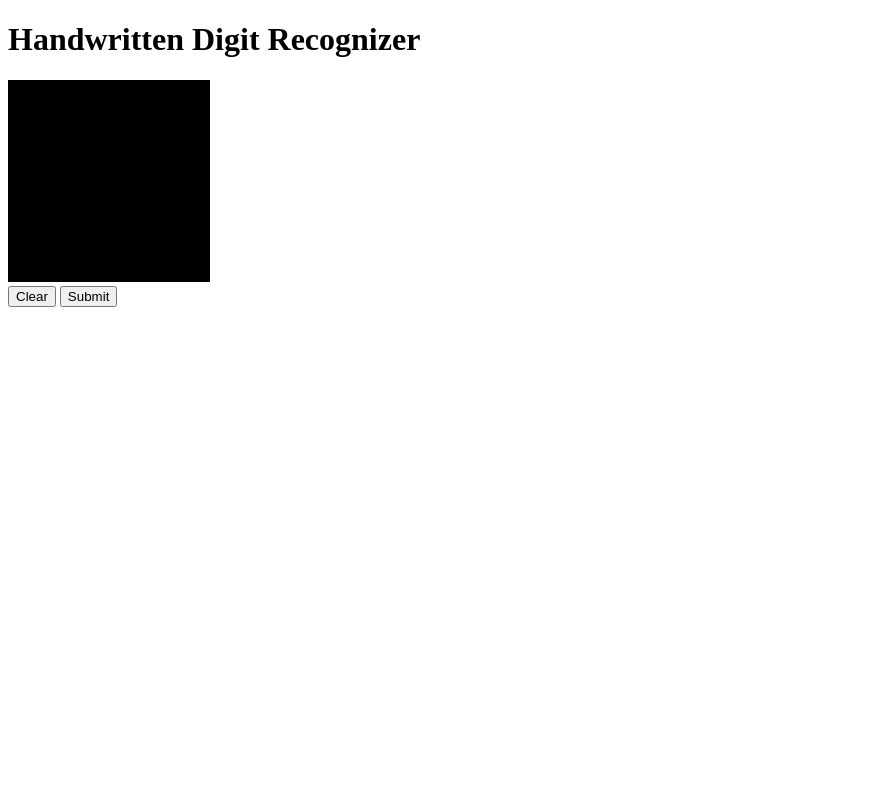
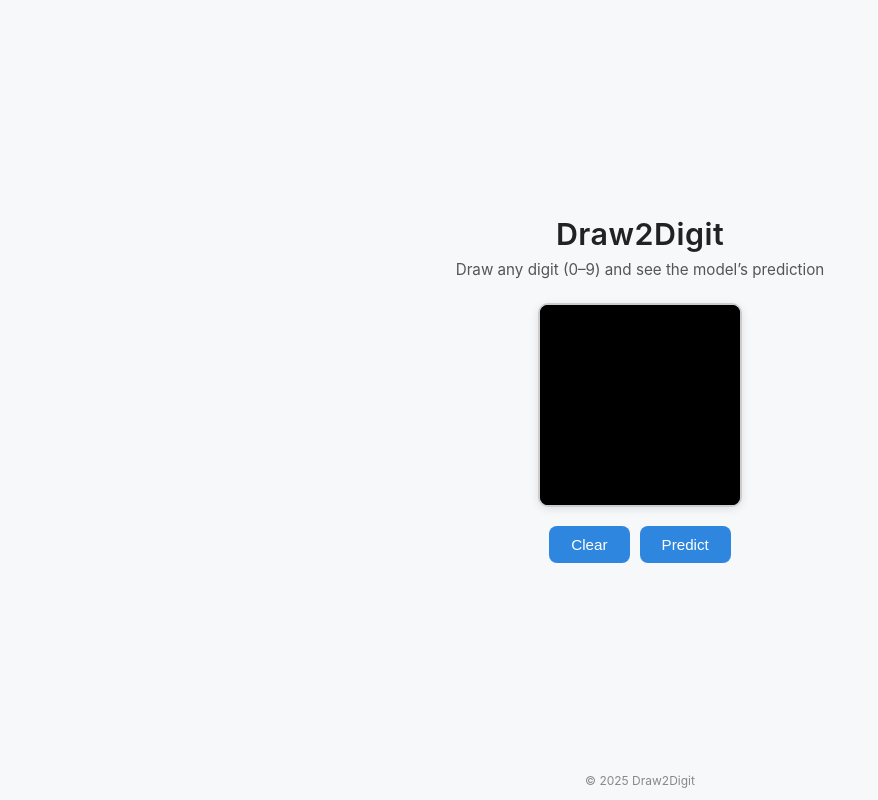
Before and after one commit to MatthewKub/Draw2Digit-CNN-Digit-Recognizer, a Flask app: page / in a window 1280 px wide. Shown: the whole page, without its empty margins (0-878 px from the left). Run offline with Flask 3, Linux system fonts and the light colour scheme; a map, chart or similar area stays blank; parts of the project's set-up code (start-up, migrations or seed data) failed here and were passed over.

Commit message:
Updated UI Updated UI to be more astetically pleasing. Updated .gitignore to exclude model.pth. Added failsafe to app.py in-case model is not already trained for user.

```diff
--- a/app.py
+++ b/app.py
@@ -10,6 +10,9 @@ app = Flask(__name__, template_folder=os.path.join(os.path.dirname(__file__), 't
 
 device = torch.device("cuda" if torch.cuda.is_available() else "cpu")
 model = CNNModel().to(device)
+model_path = os.path.join(os.path.dirname(__file__), "model.pth")
+if not os.path.exists(model_path):
+    raise FileNotFoundError("model.pth not found! Please run CNNmodel.py first to train the model.")
 model.load_state_dict(torch.load("model.pth", map_location=device))
 model.eval()
 
--- a/templates/index.html
+++ b/templates/index.html
@@ -1,50 +1,138 @@
 <!DOCTYPE html>
-<html>
+<html lang="en">
 <head>
+  <meta charset="UTF-8" />
+  <meta name="viewport" content="width=device-width, initial-scale=1.0" />
   <title>Draw2Digit</title>
+  <style>
+    :root {
+      --accent: #2e86de;
+      --accent-hover: #1f6fc2;
+      --bg: #f7f8fa;
+      --canvas-bg: #000;
+      --text-main: #222;
+      --text-sub: #555;
+    }
+
+    body {
+      margin: 0;
+      font-family: "Inter", "Segoe UI", Roboto, sans-serif;
+      background: var(--bg);
+      color: var(--text-main);
+      display: flex;
+      flex-direction: column;
+      align-items: center;
+      justify-content: center;
+      height: 100vh;
+    }
+
+    h1 {
+      font-size: 1.9rem;
+      margin-bottom: 0.5rem;
+      font-weight: 600;
+      letter-spacing: 0.5px;
+    }
+
+    p.subtitle {
+      margin-top: 0;
+      margin-bottom: 1.5rem;
+      font-size: 0.95rem;
+      color: var(--text-sub);
+    }
+
+    #canvas {
+      background-color: var(--canvas-bg);
+      border: 2px solid #ccc;
+      border-radius: 10px;
+      box-shadow: 0 2px 8px rgba(0, 0, 0, 0.1);
+      cursor: crosshair;
+    }
+
+    .buttons {
+      margin-top: 1.2rem;
+      display: flex;
+      gap: 10px;
+    }
+
+    button {
+      background-color: var(--accent);
+      border: none;
+      color: white;
+      padding: 10px 22px;
+      border-radius: 8px;
+      font-size: 0.95rem;
+      font-weight: 500;
+      cursor: pointer;
+      transition: background 0.25s ease, transform 0.1s ease;
+    }
+
+    button:hover {
+      background-color: var(--accent-hover);
+      transform: translateY(-2px);
+    }
+
+    #result {
+      margin-top: 1.5rem;
+      font-size: 1.1rem;
+      font-weight: 500;
+    }
+
+    footer {
+      position: absolute;
+      bottom: 12px;
+      font-size: 0.75rem;
+      color: #888;
+    }
+  </style>
 </head>
 <body>
-  <h1>Handwritten Digit Recognizer</h1>
+  <h1>Draw2Digit</h1>
+  <p class="subtitle">Draw any digit (0–9) and see the model’s prediction</p>
 
-  <canvas id="canvas" width="200" height="200" style="border:1px solid black;"></canvas><br>
-  <button onclick="clearCanvas()">Clear</button>
-  <button onclick="submitCanvas()">Submit</button>
+  <canvas id="canvas" width="200" height="200"></canvas>
+
+  <div class="buttons">
+    <button onclick="clearCanvas()">Clear</button>
+    <button onclick="submitCanvas()">Predict</button>
+  </div>
+
   <p id="result"></p>
 
+  <footer>© 2025 Draw2Digit</footer>
+
   <script>
-    const canvas = document.getElementById('canvas');
-    const ctx = canvas.getContext('2d');
+    const canvas = document.getElementById("canvas");
+    const ctx = canvas.getContext("2d");
     let drawing = false;
 
-    canvas.addEventListener('mousedown', () => drawing = true);
-    canvas.addEventListener('mouseup', () => drawing = false);
-    canvas.addEventListener('mousemove', e => {
+    function clearCanvas() {
+      ctx.fillStyle = "black";
+      ctx.fillRect(0, 0, canvas.width, canvas.height);
+    }
+
+    function draw(e) {
       if (!drawing) return;
-      ctx.fillStyle = 'white';
+      ctx.fillStyle = "white";
       ctx.beginPath();
       ctx.arc(e.offsetX, e.offsetY, 8, 0, Math.PI * 2);
       ctx.fill();
-    });
-
-    function clearCanvas() {
-      ctx.clearRect(0, 0, canvas.width, canvas.height);
     }
 
+    canvas.addEventListener("mousedown", () => (drawing = true));
+    canvas.addEventListener("mouseup", () => (drawing = false));
+    canvas.addEventListener("mousemove", draw);
+    clearCanvas();
+
     async function submitCanvas() {
-      const blob = await new Promise(r => canvas.toBlob(r));
+      const blob = await new Promise((r) => canvas.toBlob(r));
       const formData = new FormData();
-      formData.append('file', blob, 'canvas.png');
+      formData.append("file", blob, "canvas.png");
 
-      const res = await fetch('/predict', { method: 'POST', body: formData });
+      const res = await fetch("/predict", { method: "POST", body: formData });
       const data = await res.json();
-      document.getElementById('result').innerText = "Prediction: " + data.prediction;
+
+      document.getElementById("result").innerText = `Prediction: ${data.prediction}`;
     }
-
-    function clearCanvas() {
-        ctx.fillStyle = 'black';
-        ctx.fillRect(0, 0, canvas.width, canvas.height);
-    }
-    clearCanvas(); // This line fills black background on load
   </script>
 </body>
 </html>
```
Also changed, not shown: 2 other files.
